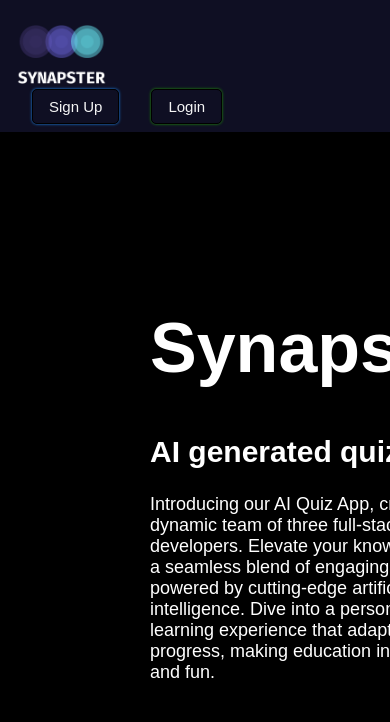
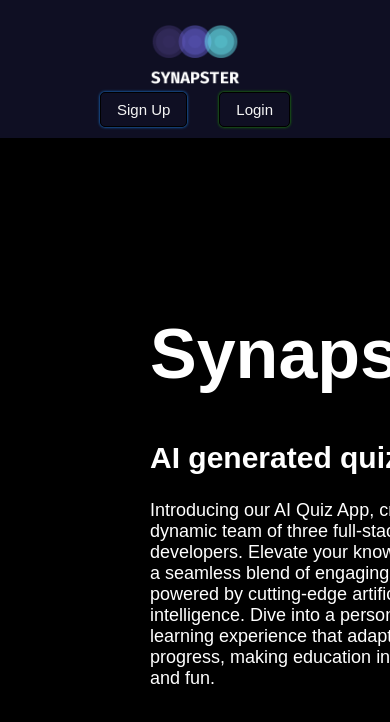
Before and after one commit to KerLau/Quiz-app, a React (Vite) app in the folder client/: page / in a window 390 px wide. Shown: the top 722 px of the page. Built offline with nearby package versions, Linux system fonts and the light colour scheme.

Commit message:
nav-links text-align: center

```diff
--- a/client/src/components/NavBar/Navbar.css
+++ b/client/src/components/NavBar/Navbar.css
@@ -96,14 +96,16 @@
     flex-direction: column;
     align-items: flex-start;
     padding: 1rem;
+    align-items: center;
   }
 
   .logo {
-    margin: 0.5rem 0;
+    margin: 0.5rem;
   }
 
   .nav-links {
-    margin: 0;
+    margin: 0.2rem ;
+    text-align: center;
   }
 
   .nav-links .nav-button,
```
